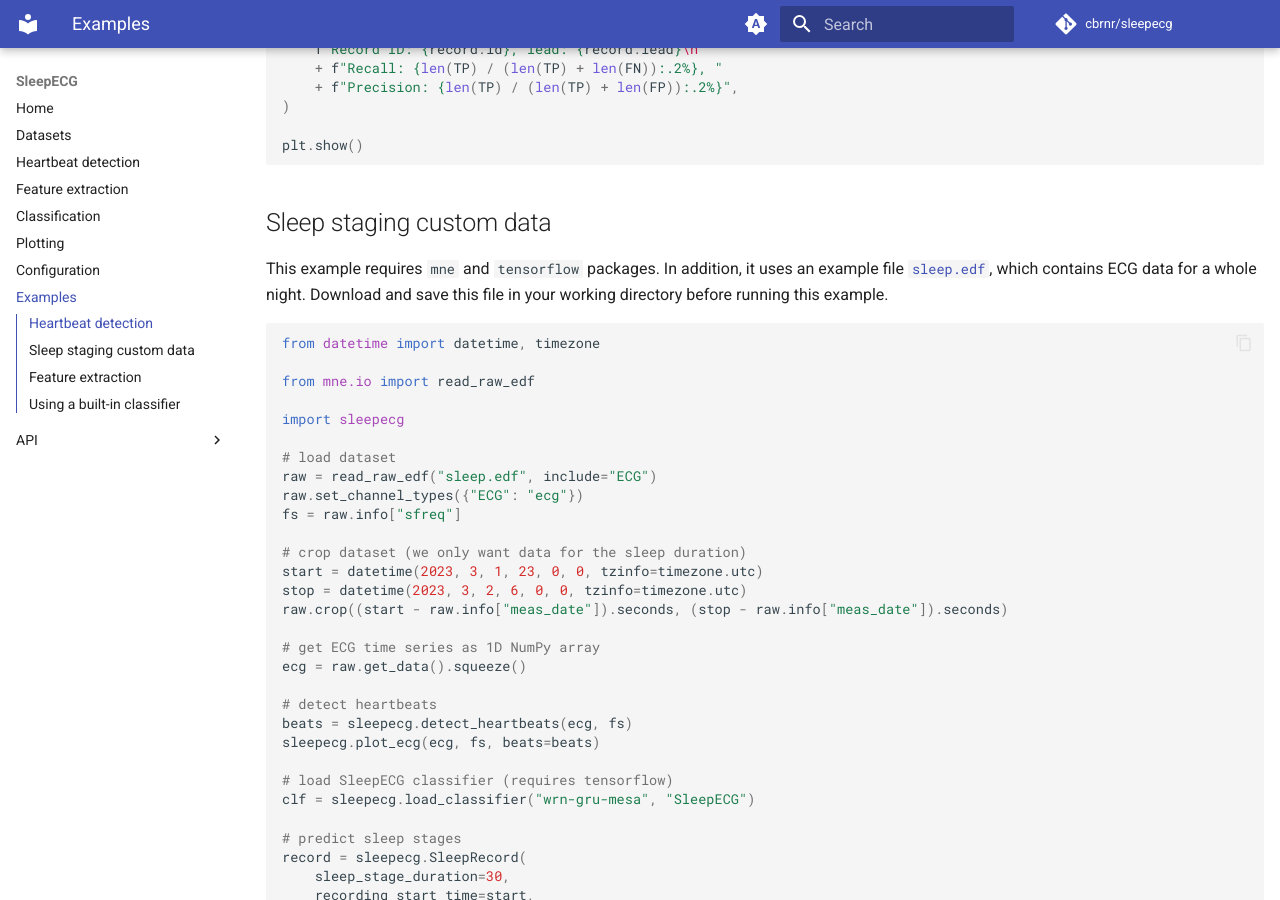
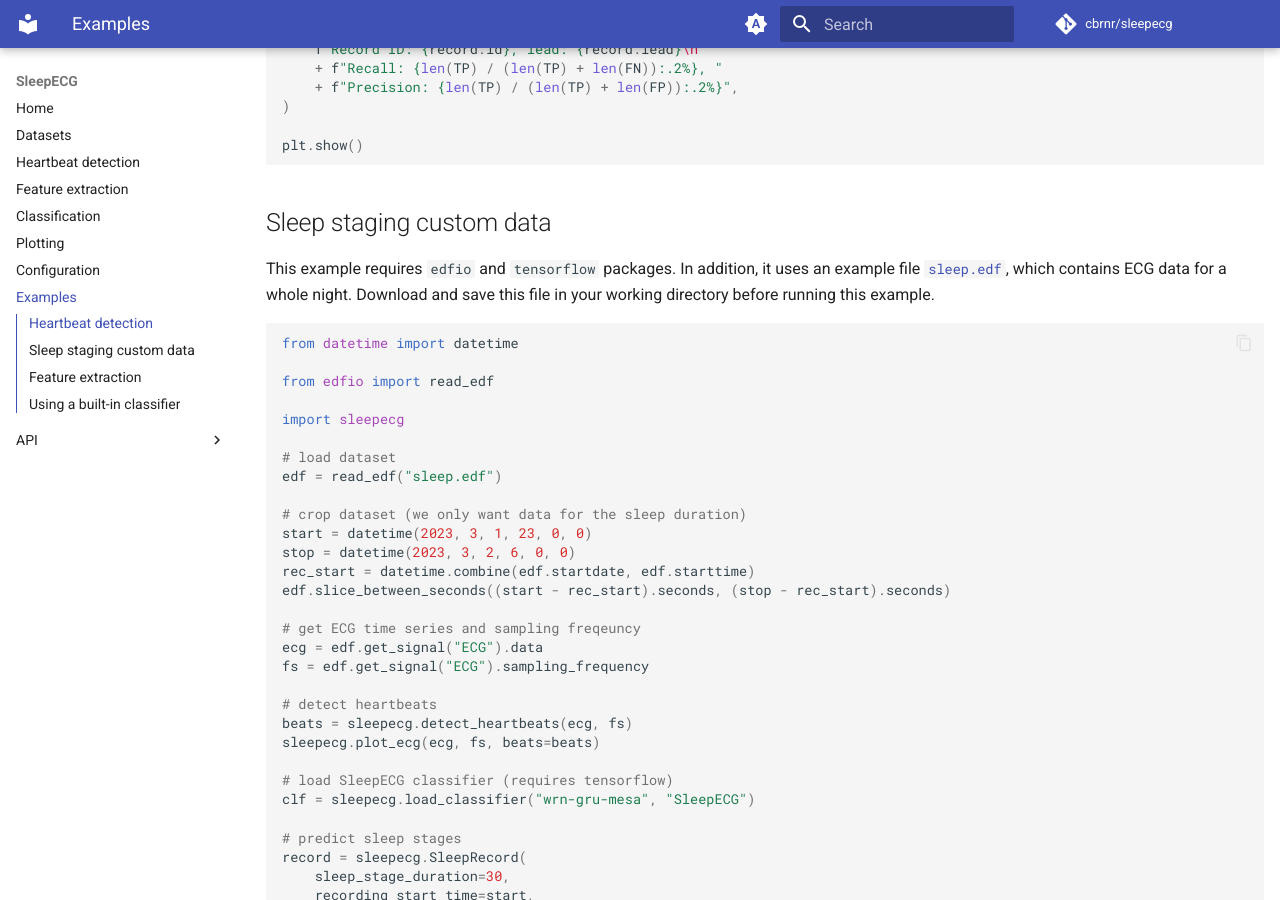
Before and after one commit to cbrnr/sleepecg, an MkDocs documentation site: the page built from docs/examples.md, in a window 1280 px wide and 900 px high, scrolled down 1571 px. Built offline with MkDocs 1.6.1 and Material for MkDocs 9.7.7, drawn with Linux system fonts in a browser that asks for light colours; comment, search, counter and statistics services are not loaded.

Commit message:
use edfio in example

````diff
--- a/docs/examples.md
+++ b/docs/examples.md
@@ -86,27 +86,27 @@ plt.show()
 
 ## Sleep staging custom data
 
-This example requires `mne` and `tensorflow` packages. In addition, it uses an example file [`sleep.edf`](https://osf.io/download/mx7av/), which contains ECG data for a whole night. Download and save this file in your working directory before running this example.
+This example requires `edfio` and `tensorflow` packages. In addition, it uses an example file [`sleep.edf`](https://osf.io/download/mx7av/), which contains ECG data for a whole night. Download and save this file in your working directory before running this example.
 
 ```python
-from datetime import datetime, timezone
+from datetime import datetime
 
-from mne.io import read_raw_edf
+from edfio import read_edf
 
 import sleepecg
 
 # load dataset
-raw = read_raw_edf("sleep.edf", include="ECG")
-raw.set_channel_types({"ECG": "ecg"})
-fs = raw.info["sfreq"]
+edf = read_edf("sleep.edf")
 
 # crop dataset (we only want data for the sleep duration)
-start = datetime(2023, 3, 1, 23, 0, 0, tzinfo=timezone.utc)
-stop = datetime(2023, 3, 2, 6, 0, 0, tzinfo=timezone.utc)
-raw.crop((start - raw.info["meas_date"]).seconds, (stop - raw.info["meas_date"]).seconds)
+start = datetime(2023, 3, 1, 23, 0, 0)
+stop = datetime(2023, 3, 2, 6, 0, 0)
+rec_start = datetime.combine(edf.startdate, edf.starttime)
+edf.slice_between_seconds((start - rec_start).seconds, (stop - rec_start).seconds)
 
-# get ECG time series as 1D NumPy array
-ecg = raw.get_data().squeeze()
+# get ECG time series and sampling freqeuncy
+ecg = edf.get_signal("ECG").data
+fs = edf.get_signal("ECG").sampling_frequency
 
 # detect heartbeats
 beats = sleepecg.detect_heartbeats(ecg, fs)
````
